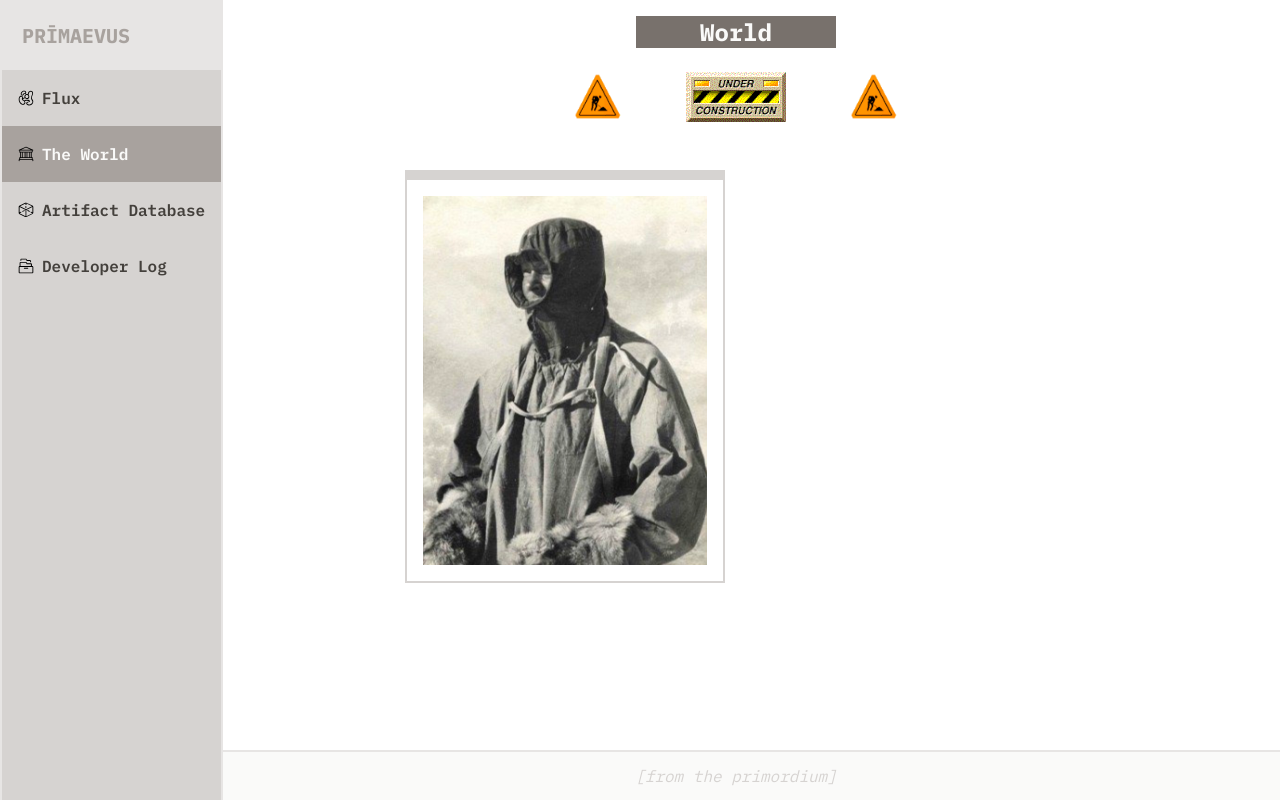
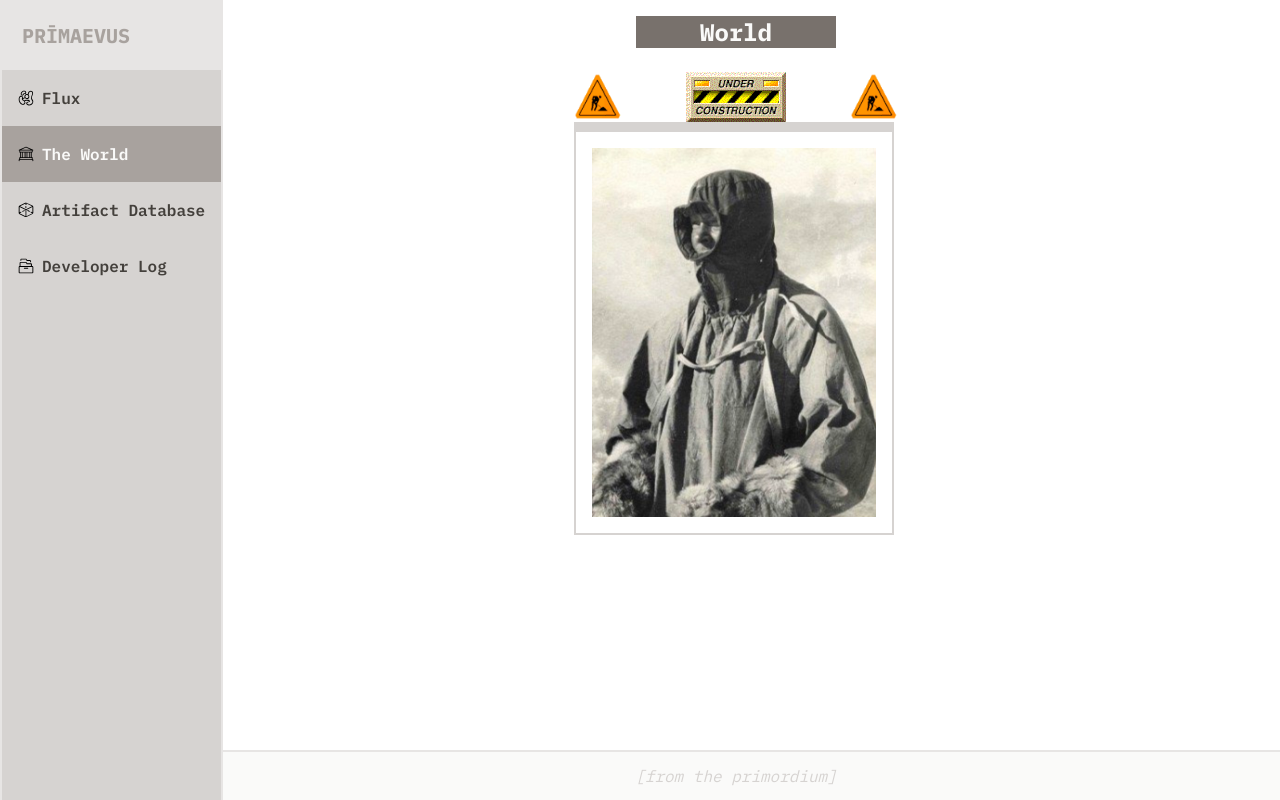
Before and after one commit to ryanfurrh/primaevus, a Next.js app: page /the-world in a window 1280 px wide. Built offline with nearby package versions, Linux system fonts and the light colour scheme.

Commit message:
Fix world page centering

```diff
--- a/app/the-world/page.tsx
+++ b/app/the-world/page.tsx
@@ -13,8 +13,8 @@ export default function Page() {
         <PageHeader name={metadata.title} description={metadata.description} />
       </div>
 
-      <div className="md:px-12 flex flex-col items-center ">
-        <div className="w-2/3 items-center">
+      <div className="md:px-12 flex flex-1 justify-center ">
+        <div className="flex flex-col">
           <div className="flex h-auto justify-center gap-9 md:gap-16">
             <Image
               src="/gifs/construction-1.gif"
@@ -38,15 +38,13 @@ export default function Page() {
               className="shrink-0"
             />
           </div>
-          <div className="max-w-xs mt-12">
           <Image
             src={"/images/scavenger.jpg"}
             alt={""}
             width={612}
             height={796}
-              className="image-rendering-pixelated bg-cover border-2 border-stone-300 border-t-[10px] p-4 "
+            className="image-rendering-pixelated bg-cover border-2 border-stone-300 border-t-[10px] p-4 max-w-xs "
           />
-          </div>
         </div>
       </div>
     </div>
```
Lines whose indentation alone changed are shown as unchanged.
